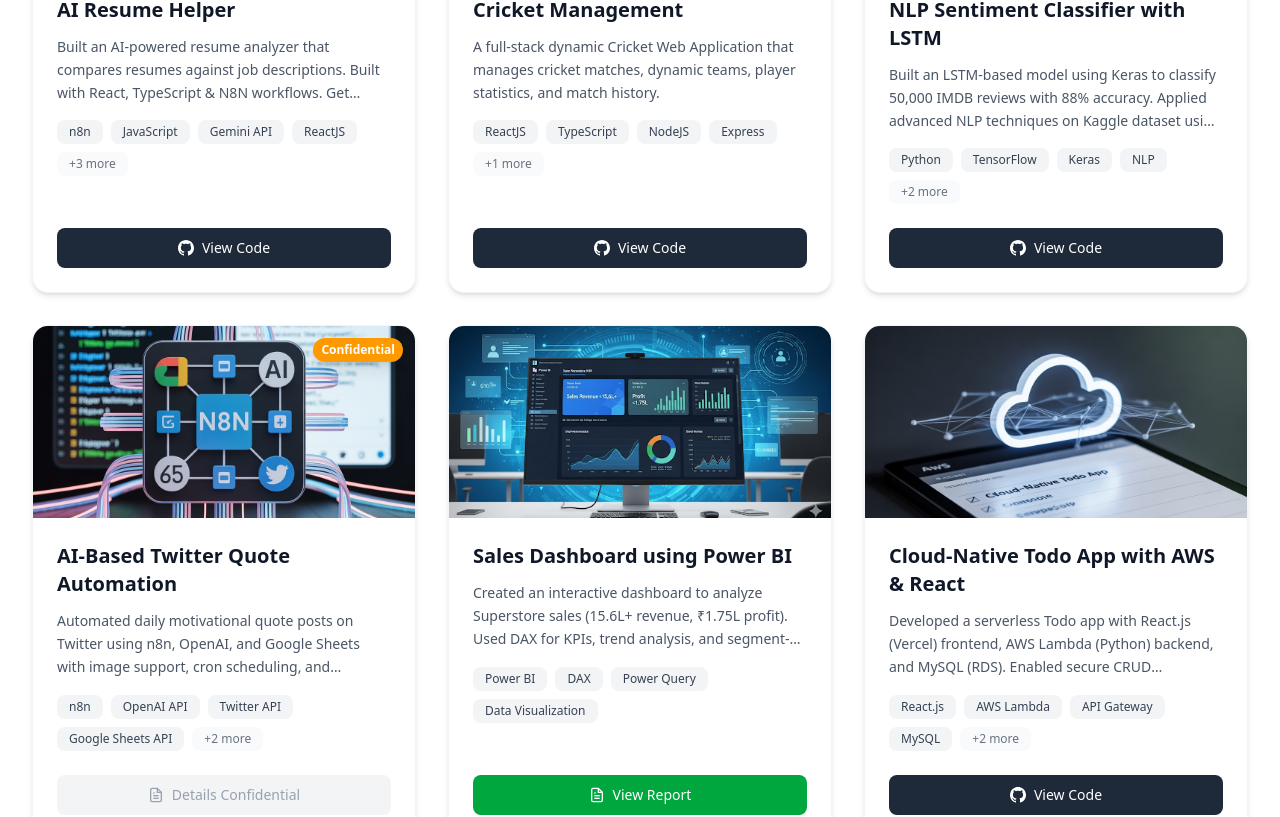
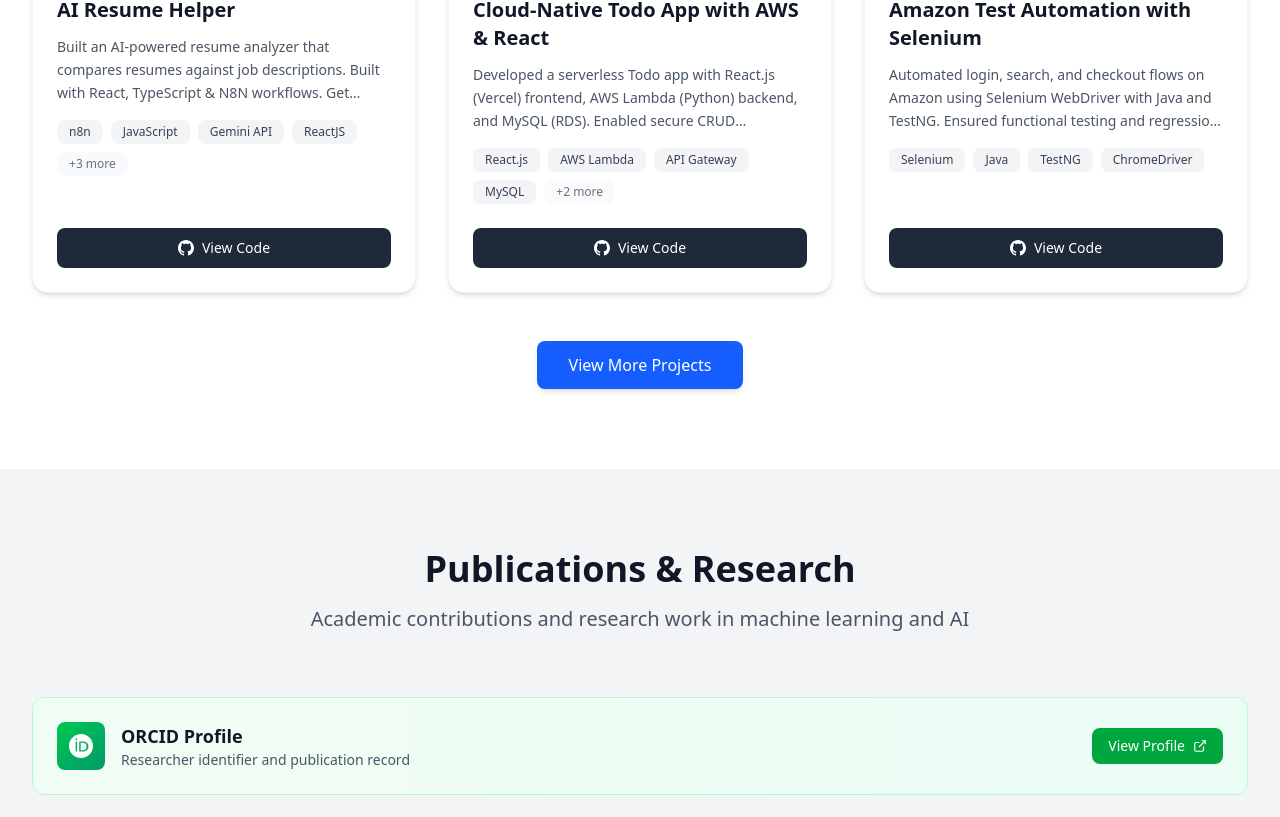
Before and after one commit to nitishb-dev/NITISH-PORTFOLIO, a React (Vite) app in the folder frontend/: page / in a window 1280 px wide. Shown: the part 2870-3687 px from the top of the page. Built offline with nearby package versions, Linux system fonts and the light colour scheme.

Commit message:
Projects Updated

```diff
--- a/frontend/src/components/Projects.jsx
+++ b/frontend/src/components/Projects.jsx
@@ -76,6 +76,7 @@
   const [currentSlide, setCurrentSlide] = React.useState(0);
   const [touchStart, setTouchStart] = React.useState(null);
   const [touchEnd, setTouchEnd] = React.useState(null);
+  const [showAllProjects, setShowAllProjects] = React.useState(false);
 
   const projects = [
     {
@@ -97,17 +98,38 @@
       featured: true,
     },
     {
+      title: "Cloud-Native Todo App with AWS & React",
+      description:
+        "Developed a serverless Todo app with React.js (Vercel) frontend, AWS Lambda (Python) backend, and MySQL (RDS). Enabled secure CRUD operations and scalable deployment.",
+      image: todoImage,
+      technologies: [
+        "React.js",
+        "AWS Lambda",
+        "API Gateway",
+        "MySQL",
+        "Vercel",
+        "Python",
+      ],
+      type: "concept", // Concept project (no live demo or code)
+      githubUrl: "https://github.com/nitishb-dev/REACT_TODO_LIST.git",
+      featured: true,
+    },
+    {
+      title: "Amazon Test Automation with Selenium",
+      description:
+        "Automated login, search, and checkout flows on Amazon using Selenium WebDriver with Java and TestNG. Ensured functional testing and regression coverage.",
+      image: seleniumImage,
+      technologies: ["Selenium", "Java", "TestNG", "ChromeDriver"],
+      type: "testing", // Testing project
+      githubUrl: "https://github.com/nitishb-dev/Amazon_AutomationTesting.git",
+      featured: false,
+    },
+    {
       title: "Cricket Management",
       description:
         "A full-stack dynamic Cricket Web Application that manages cricket matches, dynamic teams, player statistics, and match history.",
       image: cricketManagementImage,
-      technologies: [
-        "ReactJS",
-        "TypeScript",
-        "NodeJS",
-        "Express",
-        "MySQL",
-      ],
+      technologies: ["ReactJS", "TypeScript", "NodeJS", "Express", "MySQL"],
       type: "Web Developement", //
       githubUrl: "https://github.com/nitishb-dev/Cricket-Management.git",
       featured: true,
@@ -146,44 +168,17 @@
       confidential: true, // Mark as confidential - no public documentation available
       featured: true,
     },
-    {
-      title: "Sales Dashboard using Power BI",
-      description:
-        "Created an interactive dashboard to analyze Superstore sales (15.6L+ revenue, ₹1.75L profit). Used DAX for KPIs, trend analysis, and segment-wise insights.",
-      image: powerBIImage,
-      technologies: ["Power BI", "DAX", "Power Query", "Data Visualization"],
-      type: "report", // Report project
-      reportUrl:
-        "https://drive.google.com/file/d/1HWQg_Onf5e1BrLbyd0cAy68hzoM7iSAd/view?usp=drive_link",
-      featured: true,
-    },
-    {
-      title: "Cloud-Native Todo App with AWS & React",
-      description:
-        "Developed a serverless Todo app with React.js (Vercel) frontend, AWS Lambda (Python) backend, and MySQL (RDS). Enabled secure CRUD operations and scalable deployment.",
-      image: todoImage,
-      technologies: [
-        "React.js",
-        "AWS Lambda",
-        "API Gateway",
-        "MySQL",
-        "Vercel",
-        "Python",
-      ],
-      type: "concept", // Concept project (no live demo or code)
-      githubUrl: "https://github.com/nitishb-dev/REACT_TODO_LIST.git",
-      featured: true,
-    },
-    {
-      title: "Amazon Test Automation with Selenium",
-      description:
-        "Automated login, search, and checkout flows on Amazon using Selenium WebDriver with Java and TestNG. Ensured functional testing and regression coverage.",
-      image: seleniumImage,
-      technologies: ["Selenium", "Java", "TestNG", "ChromeDriver"],
-      type: "testing", // Testing project
-      githubUrl: "https://github.com/nitishb-dev/Amazon_AutomationTesting.git",
-      featured: false,
-    },
+    // {
+    //   title: "Sales Dashboard using Power BI",
+    //   description:
+    //     "Created an interactive dashboard to analyze Superstore sales (15.6L+ revenue, ₹1.75L profit). Used DAX for KPIs, trend analysis, and segment-wise insights.",
+    //   image: powerBIImage,
+    //   technologies: ["Power BI", "DAX", "Power Query", "Data Visualization"],
+    //   type: "report", // Report project
+    //   reportUrl:
+    //     "https://drive.google.com/file/d/1HWQg_Onf5e1BrLbyd0cAy68hzoM7iSAd/view?usp=drive_link",
+    //   featured: true,
+    // },
   ];
 
   // Function to get appropriate button configuration based on project type
@@ -307,7 +302,9 @@
 
           {/* Desktop/Tablet Grid */}
           <div className="hidden md:grid md:grid-cols-2 lg:grid-cols-3 gap-6 lg:gap-8">
-            {projects.map((project, index) => (
+            {projects
+              .slice(0, showAllProjects ? projects.length : 3)
+              .map((project, index) => (
                 <div
                   key={index}
                   className="group bg-white rounded-2xl overflow-hidden shadow-md hover:shadow-xl border border-gray-100 hover:border-gray-200 transition-all duration-300 hover:-translate-y-1 flex flex-col h-full"
@@ -403,6 +400,27 @@
                 </div>
               ))}
           </div>
+
+          {/* "View More" / "Show Less" Button for Desktop */}
+          {projects.length > 3 && (
+            <div className="hidden md:flex justify-center mt-12">
+              {showAllProjects ? (
+                <button
+                  onClick={() => setShowAllProjects(false)}
+                  className="px-8 py-3 bg-gray-200 text-gray-800 text-base font-medium rounded-lg shadow-md hover:bg-gray-300 focus:outline-none focus:ring-2 focus:ring-gray-400 focus:ring-offset-2 transition-all duration-300"
+                >
+                  Show Less
+                </button>
+              ) : (
+                <button
+                  onClick={() => setShowAllProjects(true)}
+                  className="px-8 py-3 bg-blue-600 text-white text-base font-medium rounded-lg shadow-md hover:bg-blue-700 hover:shadow-lg focus:outline-none focus:ring-2 focus:ring-blue-500 focus:ring-offset-2 transition-all duration-300"
+                >
+                  View More Projects
+                </button>
+              )}
+            </div>
+          )}
 
           {/* Enhanced Mobile Carousel */}
           <div className="md:hidden">
```
Lines whose indentation alone changed are shown as unchanged.
